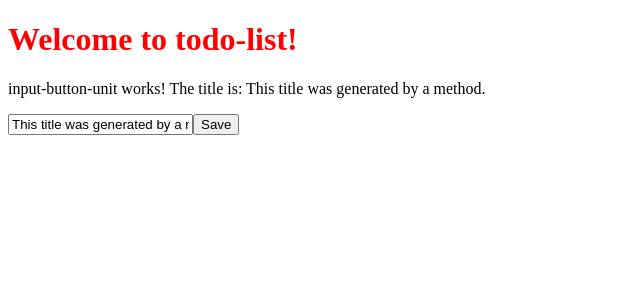
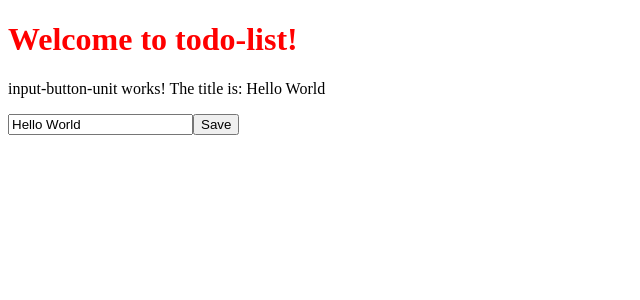
Before and after one commit to AnaBoca/ng-girls-todo-list-tutorial-practice, an Angular app in the folder todo-list/: page / in a window 1280 px wide. Shown: the top 300 px of the page, without its empty margins (0-640 px from the left). Built offline with nearby package versions, Linux system fonts and the light colour scheme.

Commit message:
event binding

```diff
--- a/todo-list/src/app/input-button-unit/input-button-unit.component.html
+++ b/todo-list/src/app/input-button-unit/input-button-unit.component.html
@@ -1,4 +1,4 @@
-<p>input-button-unit works! The title is: {{ generateTitle() }}</p>
+<p>input-button-unit works! The title is: {{ title }}</p>
 
-<input [value]="generateTitle()" />
-<button>Save</button>
+<input [value]="title" (keyup.enter)="changeTitle($event.target.value)" />
+<button (click)="changeTitle('Button Clicked!')">Save</button>
--- a/todo-list/src/app/input-button-unit/input-button-unit.component.ts
+++ b/todo-list/src/app/input-button-unit/input-button-unit.component.ts
@@ -12,13 +12,9 @@
   }
 
   ngOnInit(): void {
-    setTimeout(() => {
-      this.title = 'This is not the title you are looking for';
-    }, 3000);
   }
 
-  generateTitle(): string {
-    return 'This title was generated by a method.';
+  changeTitle(newTitle: string): void {
+    this.title = newTitle;
   }
-
 }
```
